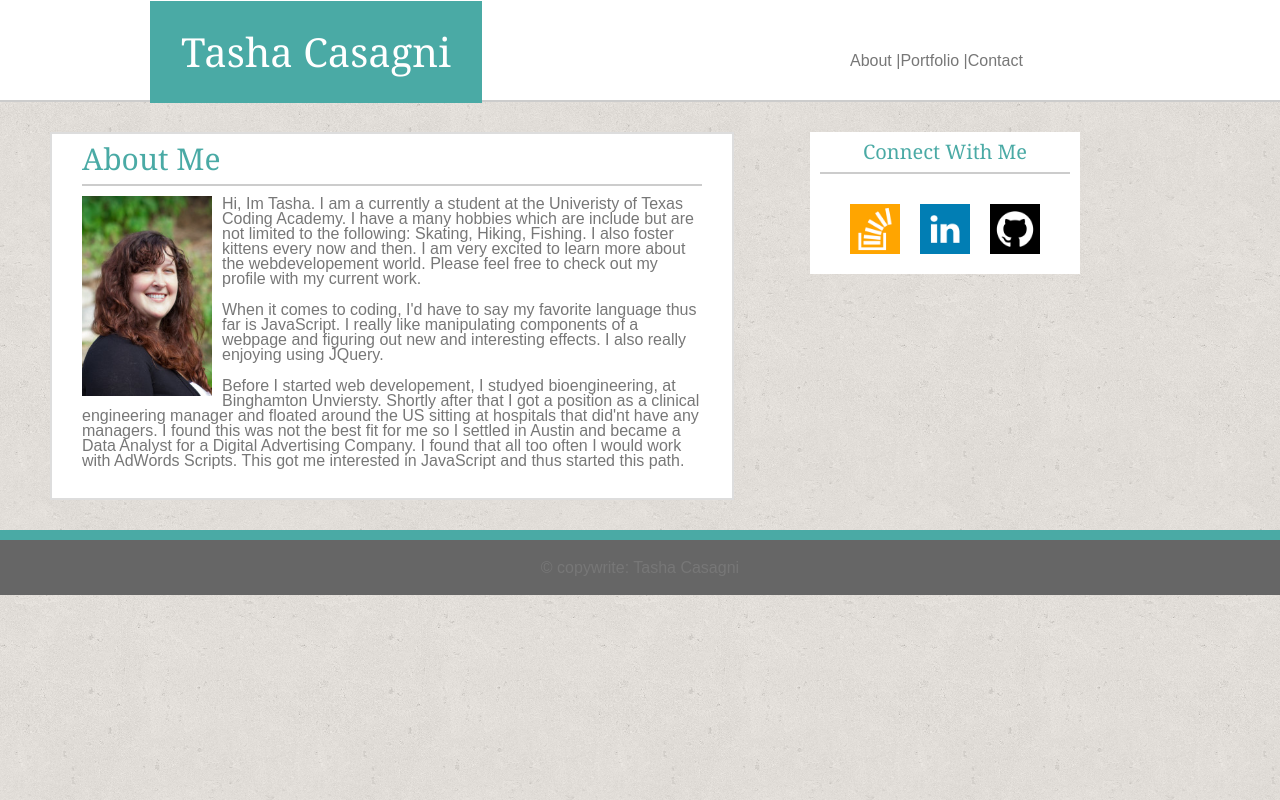
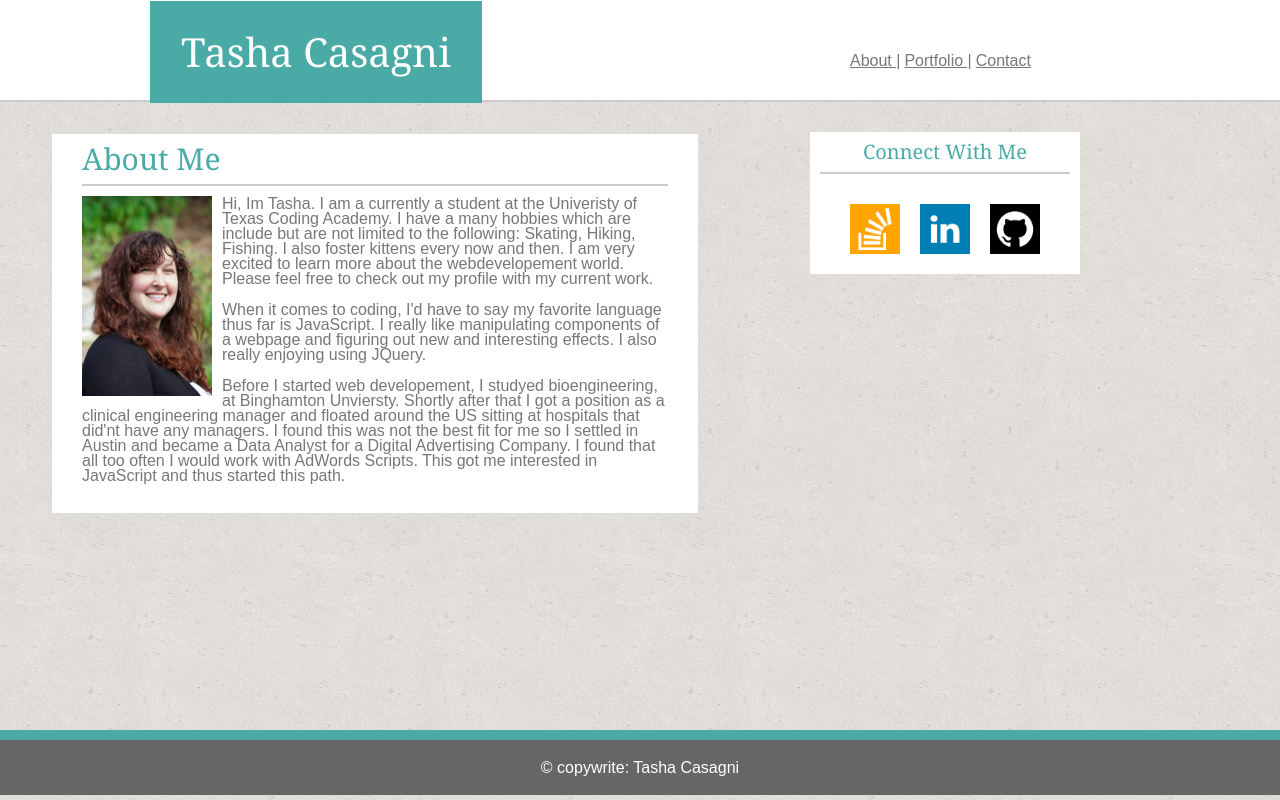
Before and after one commit to Tasha-GitHub/Basic-Portfolio, a PHP site: page /index.php in a window 1280 px wide. Run offline with PHP 8.4, Linux system fonts and the light colour scheme.

Commit message:
bonus work

```diff
--- a/assets/style/style.css
+++ b/assets/style/style.css
@@ -1,4 +1,23 @@
 /* formatting that affects multiple pages*/
+a{
+	color:#777777;
+	font-family: 'Arial', 'Helvetica Neue', Helvetica, sans-serif;
+	line-height: 15px;
+	font-size: 16px;
+}
+
+a:hover {
+	color: #4aaaa5;
+}
+
+a:focus {
+	color: black;
+}
+
+a:active {
+	color: red;
+}
+
 
 header {
 	background-color: #ffffff;
@@ -19,11 +38,6 @@ nav {
 	position: relative;
 	top: 43px;
 	right: 50px;
-	display: block;
-}
-
-nav p {
-	float:left;
 }
 
 h1 {
@@ -85,14 +99,9 @@ p {
 	font-size: 16px;
 }
 
-
-
-
-
-
 section {
 	float: left;
-	width: 620px;
+	width: 586px;
 	background-color: #ffffff;
 	border-style: solid;
 	border-width: 2px;
@@ -132,21 +141,33 @@ footer {
 	border-style: solid none none none;
 	border-width: 10px;
 	border-color: #4aaaa5;
+}
 
-}
 
 footer p {
 	text-align: center;
-	color: #777777;
+	color: #ffffff;
 }
-/* testing out hover */
-a p {
-	color: #777777;
+ /* footer test */
+html, body {
+  height: 100%;
+  margin: 0;
 }
 
-a p :hover {
-	color: #4aaaa5;
+.wrapper {
+  min-height: 100%;
+
+  /* Equal to height of footer */
+  /* But also accounting for potential margin-bottom of last child */
+  margin-bottom: -70px;
 }
+.push{
+  height: 70px;
+  clear: both;
+}
+
+
+
 
 .logos {
 	height: 50px;
@@ -217,7 +238,6 @@ a p :hover {
 }
 
 
-
 table, th, td {
     padding: 40px 20px 40px 20px;
 
@@ -245,19 +265,3 @@ textarea {
 	padding: 10px;
 	font-size: 16px;
 }
- /* footer test */
-html, body {
-  height: 100%;
-  margin: 0;
-}
-
-.wrapper {
-  min-height: 100%;
-
-  /* Equal to height of footer */
-  /* But also accounting for potential margin-bottom of last child */
-  margin-bottom: -50px;
-}
-.footer, .push{
-  height: 50px;
-}
--- a/index.html
+++ b/index.html
@@ -7,12 +7,13 @@
 	<link rel="stylesheet" type="text/css" href="assets/style/style.css">
 </head>
 <body>
+	<div class="wrapper">
 		<header>
 			<h1>Tasha Casagni</h1>
 			<nav>
-			<a href="index.html"><p>About |</p></a>
-			<a href="portfolio.html"><p>Portfolio |</p></a>
-			<a href="contact.html"><p>Contact</p></a>
+				<a href="index.html">About |</a>
+				<a href="portfolio.html">Portfolio |</a>
+				<a href="contact.html">Contact</a>
 			</nav>
 		</header>
 
@@ -42,7 +43,9 @@
 			<a href="https://github.com/Tasha-GitHub" target="_blank">
 			<img src="assets/images/git-logo.png" alt=" github logo" class= "logos"> </a>
 		</aside>
-
+		<div class="push">
+		</div>
+	</div>
 	<footer>
 		<p> &copy; copywrite: Tasha Casagni</p>
 
```
Also changed, not shown: contact.html (+5 -3 lines), portfolio.html (+5 -29 lines). Lines whose indentation alone changed are shown as unchanged.
